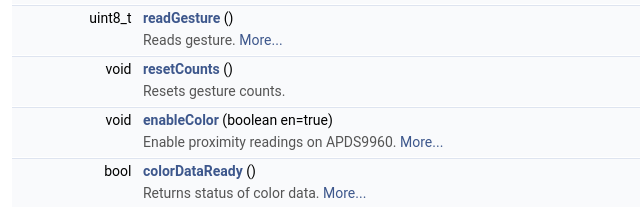
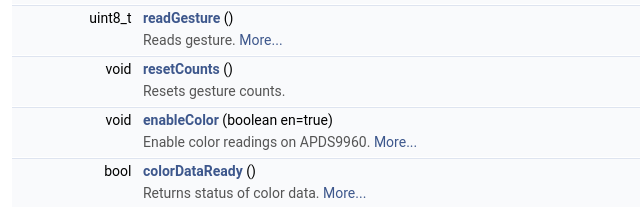
Before and after one commit to adafruit/Adafruit_APDS9960, a plain HTML site: page html/class_adafruit___a_p_d_s9960.html in a window 1280 px wide. Shown: the part 1407-1614 px from the top of the page, 0-640 px from the left. Drawn offline with Linux system fonts and the light colour scheme.

Commit message:
Deploy code docs to GitHub Pages Travis build: 29
Commit: 124bdd77654809b8e3084da147f97c34b0361696

```diff
--- a/html/class_adafruit___a_p_d_s9960.html
+++ b/html/class_adafruit___a_p_d_s9960.html
@@ -150,7 +150,7 @@ void&#160;</td><td class="memItemRight" valign="bottom"><a class="el" href="clas
 <tr class="memdesc:adb516ecf0558a67c1b60b3f63516ac99"><td class="mdescLeft">&#160;</td><td class="mdescRight">Resets gesture counts. <br /></td></tr>
 <tr class="separator:adb516ecf0558a67c1b60b3f63516ac99"><td class="memSeparator" colspan="2">&#160;</td></tr>
 <tr class="memitem:a1655a33b9281f29f9bfd344aa80a760f"><td class="memItemLeft" align="right" valign="top">void&#160;</td><td class="memItemRight" valign="bottom"><a class="el" href="class_adafruit___a_p_d_s9960.html#a1655a33b9281f29f9bfd344aa80a760f">enableColor</a> (boolean en=true)</td></tr>
-<tr class="memdesc:a1655a33b9281f29f9bfd344aa80a760f"><td class="mdescLeft">&#160;</td><td class="mdescRight">Enable proximity readings on APDS9960.  <a href="#a1655a33b9281f29f9bfd344aa80a760f">More...</a><br /></td></tr>
+<tr class="memdesc:a1655a33b9281f29f9bfd344aa80a760f"><td class="mdescLeft">&#160;</td><td class="mdescRight">Enable color readings on APDS9960.  <a href="#a1655a33b9281f29f9bfd344aa80a760f">More...</a><br /></td></tr>
 <tr class="separator:a1655a33b9281f29f9bfd344aa80a760f"><td class="memSeparator" colspan="2">&#160;</td></tr>
 <tr class="memitem:a807ece9db2a7a940e58e58df43292e77"><td class="memItemLeft" align="right" valign="top">bool&#160;</td><td class="memItemRight" valign="bottom"><a class="el" href="class_adafruit___a_p_d_s9960.html#a807ece9db2a7a940e58e58df43292e77">colorDataReady</a> ()</td></tr>
 <tr class="memdesc:a807ece9db2a7a940e58e58df43292e77"><td class="mdescLeft">&#160;</td><td class="mdescRight">Returns status of color data.  <a href="#a807ece9db2a7a940e58e58df43292e77">More...</a><br /></td></tr>
@@ -797,7 +797,7 @@ void&#160;</td><td class="memItemRight" valign="bottom"><a class="el" href="clas
       </table>
 </div><div class="memdoc">
 
-<p>Enable proximity readings on APDS9960. </p>
+<p>Enable color readings on APDS9960. </p>
 <dl class="params"><dt>Parameters</dt><dd>
   <table class="params">
     <tr><td class="paramname">en</td><td>Enable (True/False) </td></tr>
```
